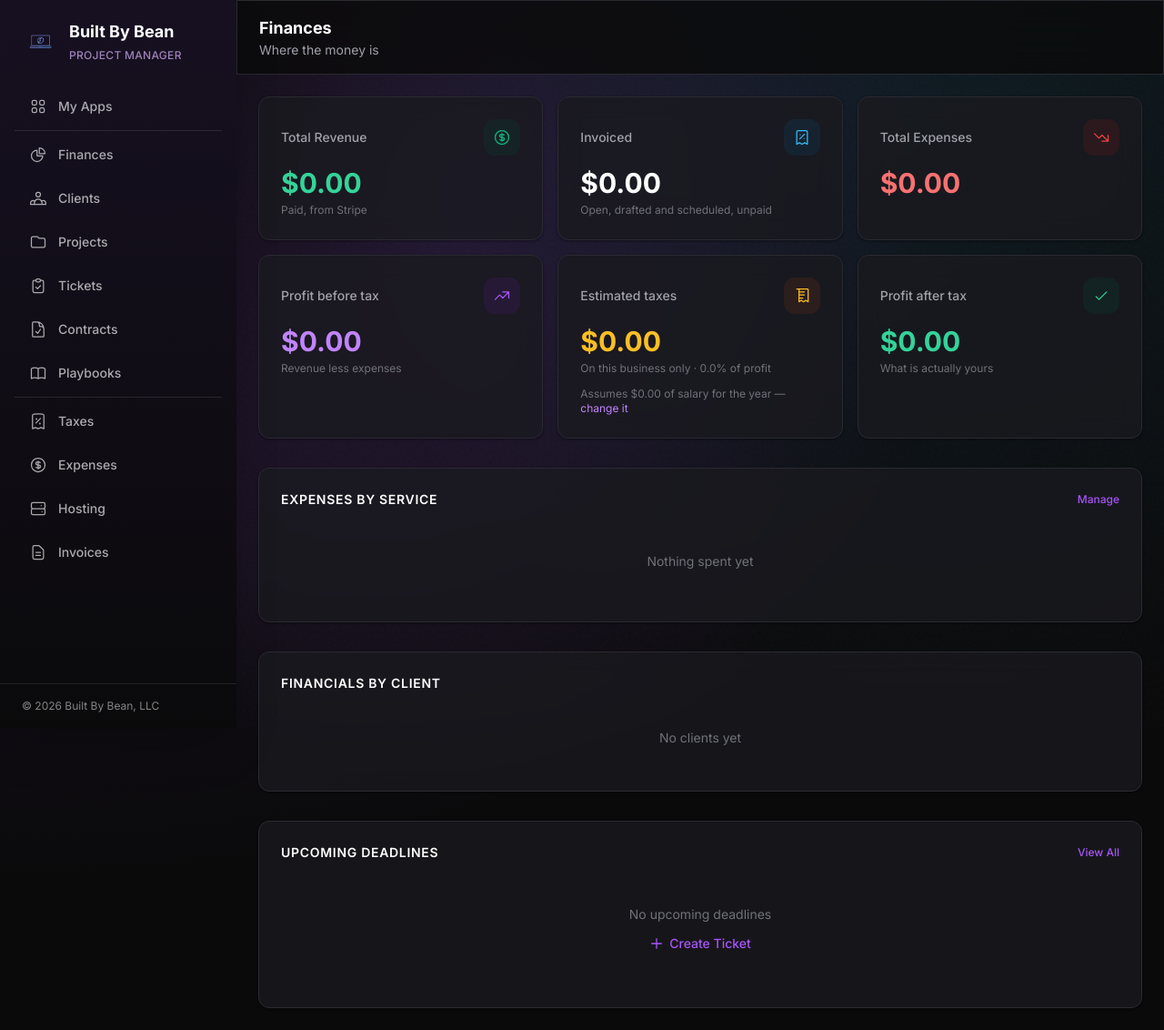
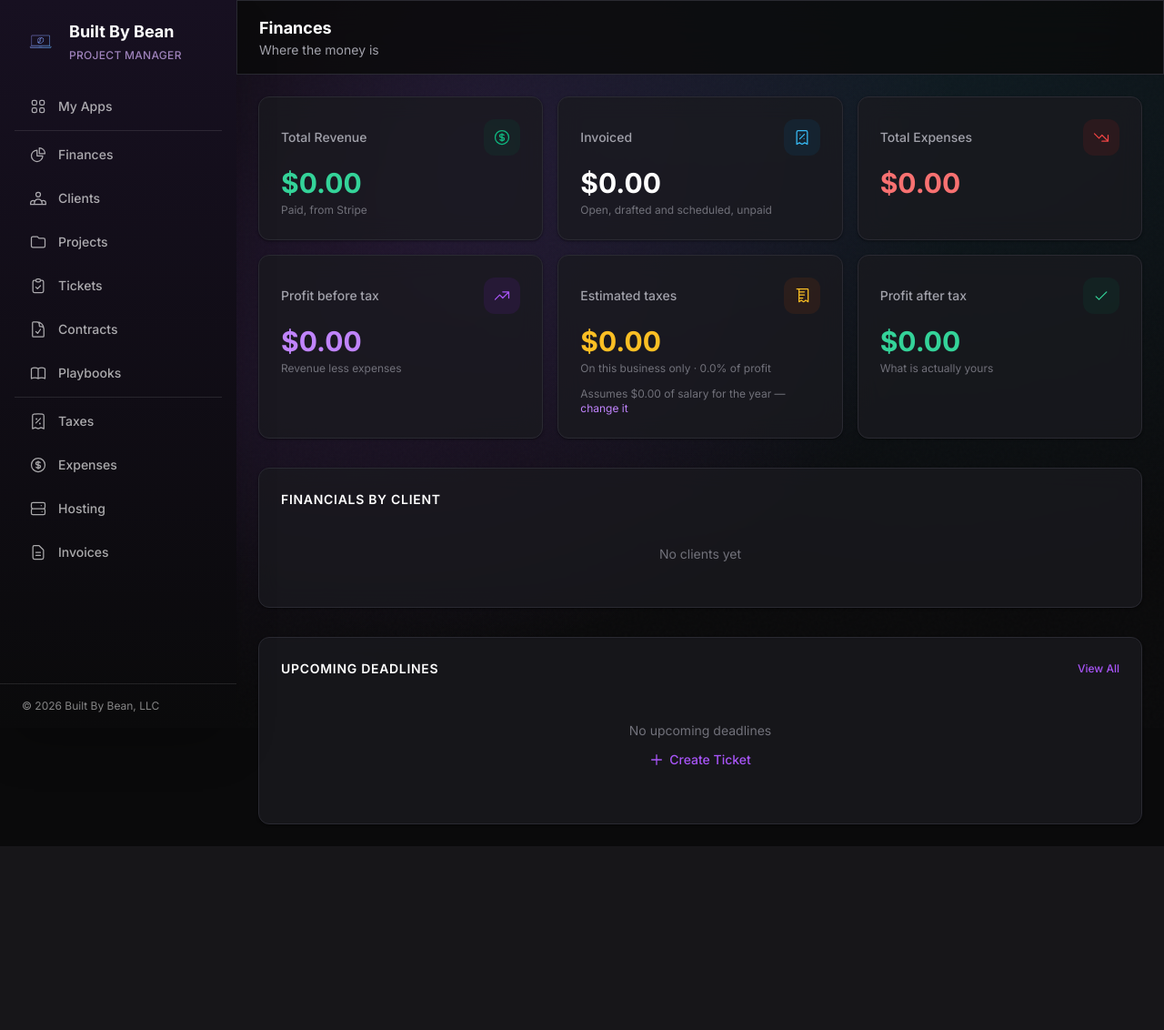
Before and after one commit to BuiltByBean/Built-By-Bean-Website, a Flask app: page /admin/finances in a window 1280 px wide. Shown: the whole page at 91% size. After the commit the page ends 930 px from the top, so only its background shows below. Run offline with Flask 3, Linux system fonts and the light colour scheme; the visitor is signed in with stand-in values (Sample User, id 1); data comes from the database, SQL or seed files in the repository; data that the repository does not hold is empty; some libraries are stand-ins or nearby versions.

Commit message:
Drop the expenses-by-service table from Finances
Claude, Stripe, Twilio, Cloudflare, Railway and a remainder row, adding up to
the Total Expenses card three inches above it. The Expenses page groups the
same spend and can be filtered; this was a second, worse copy on a page about
where the money is.

The query behind it went too - it existed only to fill this table, and a
grouped join left running for a table nobody renders is the kind of thing that
survives for years.

Co-Authored-By: Claude Opus 5 <noreply@anthropic.com>

```diff
--- a/app.py
+++ b/app.py
@@ -813,28 +813,6 @@ def create_app():
         estimated_tax = tax["business_tax"]
         post_tax_profit = pre_tax_profit - estimated_tax
 
-        # ── Where the money went, by service ─────────────────
-        #
-        # Grouped from the cost entries rather than from expense categories,
-        # because that is the only place a row knows which vendor it came
-        # from. Anything with no service behind it is gathered at the bottom
-        # so the table still adds up to Total Expenses.
-        by_service = db.session.query(
-            ServiceProvider.display_name,
-            db.func.sum(ServiceCostEntry.allocated_amount),
-        ).join(
-            ServiceCostEntry, ServiceCostEntry.provider_id == ServiceProvider.id
-        ).group_by(ServiceProvider.display_name).all()
-        service_expenses = [
-            {"name": name, "amount": float(amount or 0)}
-            for name, amount in by_service if (amount or 0) > 0
-        ]
-        service_expenses.sort(key=lambda r: -r["amount"])
-        tracked = sum(r["amount"] for r in service_expenses)
-        remainder = total_expenses - tracked
-        if round(remainder, 2) > 0:
-            service_expenses.append({"name": "Everything else", "amount": remainder})
-
         # Money that has already been asked for and has not arrived, and plans
         # that have stopped collecting. Both were being folded into "Invoiced",
         # where a fifty-day-old invoice looks exactly like one raised this
@@ -861,7 +839,6 @@ def create_app():
             estimated_tax=estimated_tax,
             post_tax_profit=post_tax_profit,
             tax=tax,
-            service_expenses=service_expenses,
         )
 
     # ── Clients ──────────────────────────────────────────────
--- a/templates/pm/dashboard/index.html
+++ b/templates/pm/dashboard/index.html
@@ -227,47 +227,6 @@
     </div>
 </div>
 
-<!-- Expenses by Service -->
-<div class="glass-card p-6 mb-8">
-    <div class="flex items-center justify-between mb-4">
-        <h3 class="text-sm font-semibold text-white uppercase tracking-wider">Expenses by Service</h3>
-        <a href="{{ url_for('service_costs.service_costs_dashboard') }}" class="text-xs text-brand-500 hover:text-brand-600 font-medium">Manage</a>
-    </div>
-    {% if service_expenses %}
-    <div class="overflow-x-auto">
-        <table class="w-full">
-            <thead>
-                <tr class="border-b border-surface-700">
-                    <th class="text-left py-3 px-4 text-xs font-semibold text-surface-400 uppercase tracking-wider">Service</th>
-                    <th class="text-right py-3 px-4 text-xs font-semibold text-surface-400 uppercase tracking-wider">Spent</th>
-                    <th class="text-right py-3 px-4 text-xs font-semibold text-surface-400 uppercase tracking-wider hidden sm:table-cell">Share</th>
-                </tr>
-            </thead>
-            <tbody class="divide-y divide-surface-800">
-                {% for row in service_expenses %}
-                <tr class="hover:bg-surface-800/30">
-                    <td class="py-3 px-4 text-sm text-white">{{ row.name }}</td>
-                    <td class="py-3 px-4 text-sm text-right font-medium text-red-300">{{ row.amount | format_currency }}</td>
-                    <td class="py-3 px-4 text-sm text-right text-surface-400 hidden sm:table-cell">
-                        {{ '%.0f' % (row.amount / total_expenses * 100) if total_expenses else 0 }}%
-                    </td>
-                </tr>
-                {% endfor %}
-            </tbody>
-            <tfoot>
-                <tr class="border-t border-surface-700">
-                    <td class="py-3 px-4 text-sm font-semibold text-white">Total</td>
-                    <td class="py-3 px-4 text-sm text-right font-bold text-red-300">{{ total_expenses | format_currency }}</td>
-                    <td class="hidden sm:table-cell"></td>
-                </tr>
-            </tfoot>
-        </table>
-    </div>
-    {% else %}
-    <p class="text-center text-sm text-surface-500 py-8">Nothing spent yet</p>
-    {% endif %}
-</div>
-
 <!-- Client Financial Breakdown -->
 <div class="glass-card p-6 mb-8">
     <h3 class="text-sm font-semibold text-white mb-4 uppercase tracking-wider">Financials by Client</h3>
```
